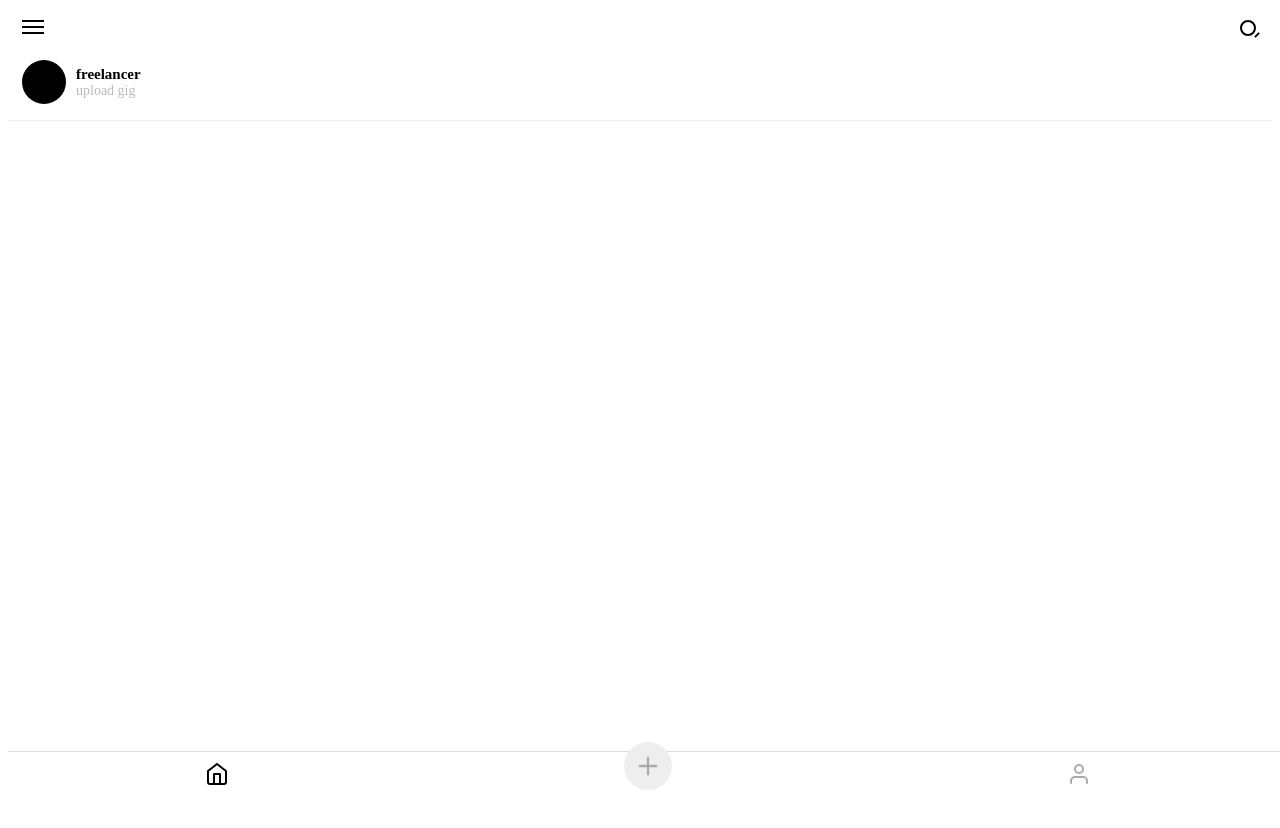
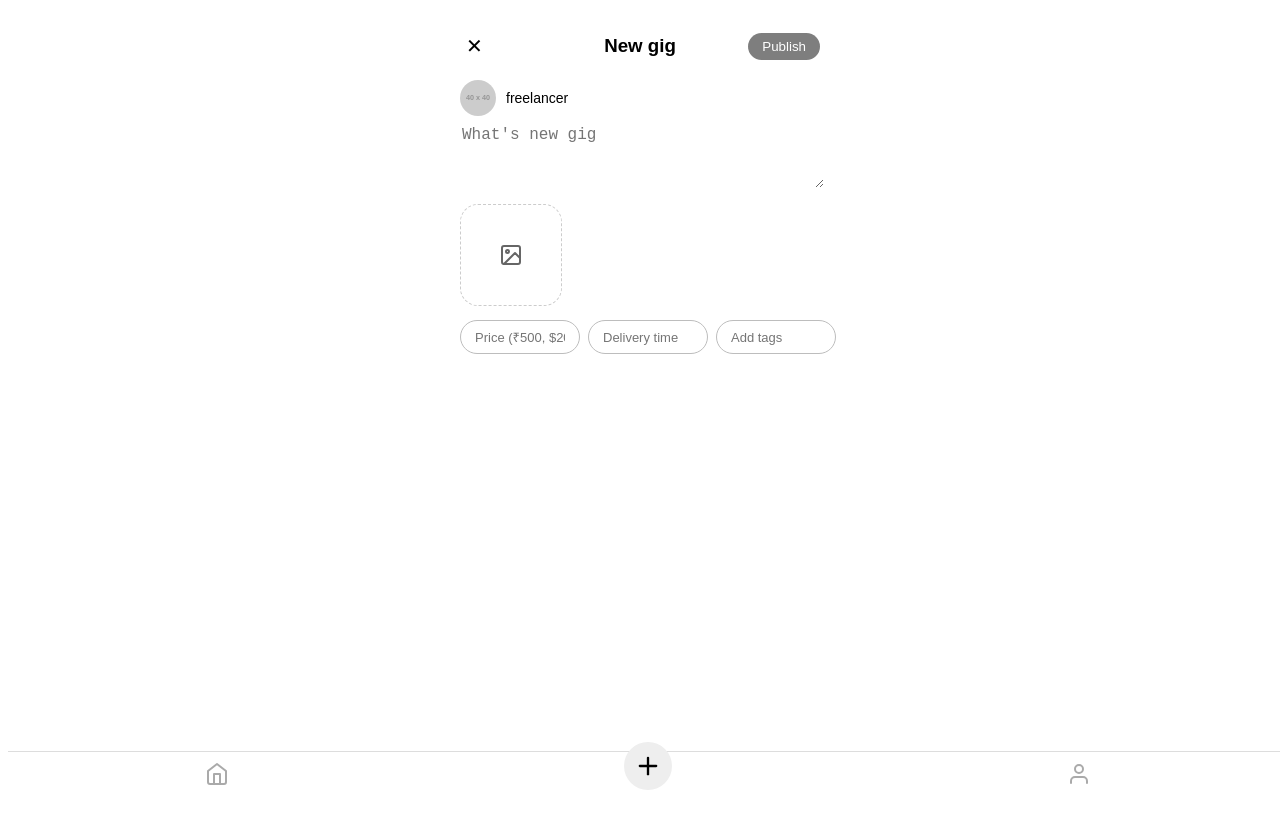
Before and after one commit to QuantizedDeveloper/LinkX, a React (Create React App) app: page /#/upload in a window 1280 px wide. Shown: the top 828 px of the page. Built offline with nearby package versions, Linux system fonts and the light colour scheme.

Commit message:
Fix Upload UI alignment

```diff
--- a/src/index.js
+++ b/src/index.js
@@ -1,10 +1,10 @@
 import React from "react";
 import ReactDOM from "react-dom/client";
-import { BrowserRouter } from "react-router-dom";
+import { HashRouter } from "react-router-dom";
 import App from "./App";
 
 ReactDOM.createRoot(document.getElementById("root")).render(
-  <BrowserRouter>
+  <HashRouter>
     <App />
-  </BrowserRouter>
+  </HashRouter>
 );
--- a/src/pages/Upload.jsx
+++ b/src/pages/Upload.jsx
@@ -123,7 +123,7 @@ export default function Upload() {
 
         {images.length < 2 && (
           <label style={styles.imageAdd}>
-            <FiImage size={26} color="#555" />
+            <FiImage size={24} color="#666" />
             <input
               type="file"
               accept="image/*"
@@ -183,7 +183,7 @@ export default function Upload() {
   );
 }
 
-/* ---------------- STYLES ---------------- */
+/* ---------------- STYLES (ONLY THIS CHANGED) ---------------- */
 
 const styles = {
   container: {
@@ -192,65 +192,89 @@ const styles = {
     margin: "0 auto",
     fontFamily: "sans-serif",
   },
+
   header: {
+    position: "relative",
     display: "flex",
-    justifyContent: "space-between",
     alignItems: "center",
+    justifyContent: "center",
     marginBottom: 12,
+    height: 44,
   },
+
+
+
+
   close: {
+    position: "absolute",
+    left: 0,
     background: "none",
     border: "none",
     fontSize: 20,
   },
   publish: {
+    position: "absolute",
+    right: 0,
     background: "black",
     color: "white",
     border: "none",
     padding: "6px 14px",
     borderRadius: 20,
   },
+
+
+
+
+
+
   userRow: {
     display: "flex",
     alignItems: "center",
     gap: 10,
-    marginBottom: 10,
+    marginBottom: 8,
   },
+
   avatar: {
     width: 36,
     height: 36,
     borderRadius: "50%",
   },
+
   username: {
     fontSize: 14,
     fontWeight: 500,
   },
+
   textarea: {
     width: "100%",
-    minHeight: 80,
+    minHeight: 60,
     border: "none",
     outline: "none",
     fontSize: 16,
-    marginBottom: 10,
+    marginBottom: 12,
   },
+
   imageRow: {
     display: "flex",
     gap: 10,
-    marginBottom: 16,
+    marginBottom: 14,
   },
+
   imagePreview: {
-    width: 110,
-    height: 110,
-    borderRadius: 14,
+    width: 100,
+    height: 100,
+    borderRadius: 18,
     background: "#f5f5f5",
     position: "relative",
     overflow: "hidden",
   },
+
   previewImg: {
     width: "100%",
     height: "100%",
     objectFit: "contain",
   },
+
   removeImg: {
     position: "absolute",
     top: 4,
@@ -260,36 +284,54 @@ const styles = {
     borderRadius: "50%",
     padding: "2px 6px",
     cursor: "pointer",
-    fontSize: 14,
+    fontSize: 13,
   },
+
   imageAdd: {
-    width: 110,
-    height: 110,
-    borderRadius: 14,
+    width: 100,
+    height: 100,
+    borderRadius: 18,
     border: "1px dashed #ccc",
     display: "flex",
     alignItems: "center",
     justifyContent: "center",
     cursor: "pointer",
   },
+
   row: {
     display: "flex",
     gap: 8,
-    marginBottom: 12,
+    marginBottom: 10,
+    alignItems: "center",
+    justifyContent: "flex-start",
   },
   input: {
-    flex: 1,
-    padding: 10,
-    borderRadius: 12,
-    border: "1px solid #ccc",
+    height: 32,
+    padding: "0 14px",
+    borderRadius: 999,
+    border: "1px solid #bdbdbd",
     outline: "none",
+    fontSize: 13,
+    minWidth: 90,
+    maxWidth: 120,    // 👈 tighter so it visually shifts left
   },
+
+
+  container: {
+    padding: 16,
+    maxWidth: 360,   // 👈 tighter like the screenshot
+    margin: "0 auto",
+    fontFamily: "sans-serif",
+  },
+
+
   tagsContainer: {
     display: "flex",
     flexWrap: "wrap",
     gap: 8,
-    marginTop: 10,
+    marginTop: 8,
   },
+
   tag: {
     background: "#f1f1f1",
     padding: "6px 12px",
@@ -297,15 +339,17 @@ const styles = {
     display: "flex",
     alignItems: "center",
     gap: 6,
-    fontSize: 14,
+    fontSize: 13,
   },
+
   remove: {
     cursor: "pointer",
     fontWeight: "bold",
   },
+
   error: {
     color: "red",
-    fontSize: 13,
+    fontSize: 12,
     marginTop: 6,
   },
 };
```
